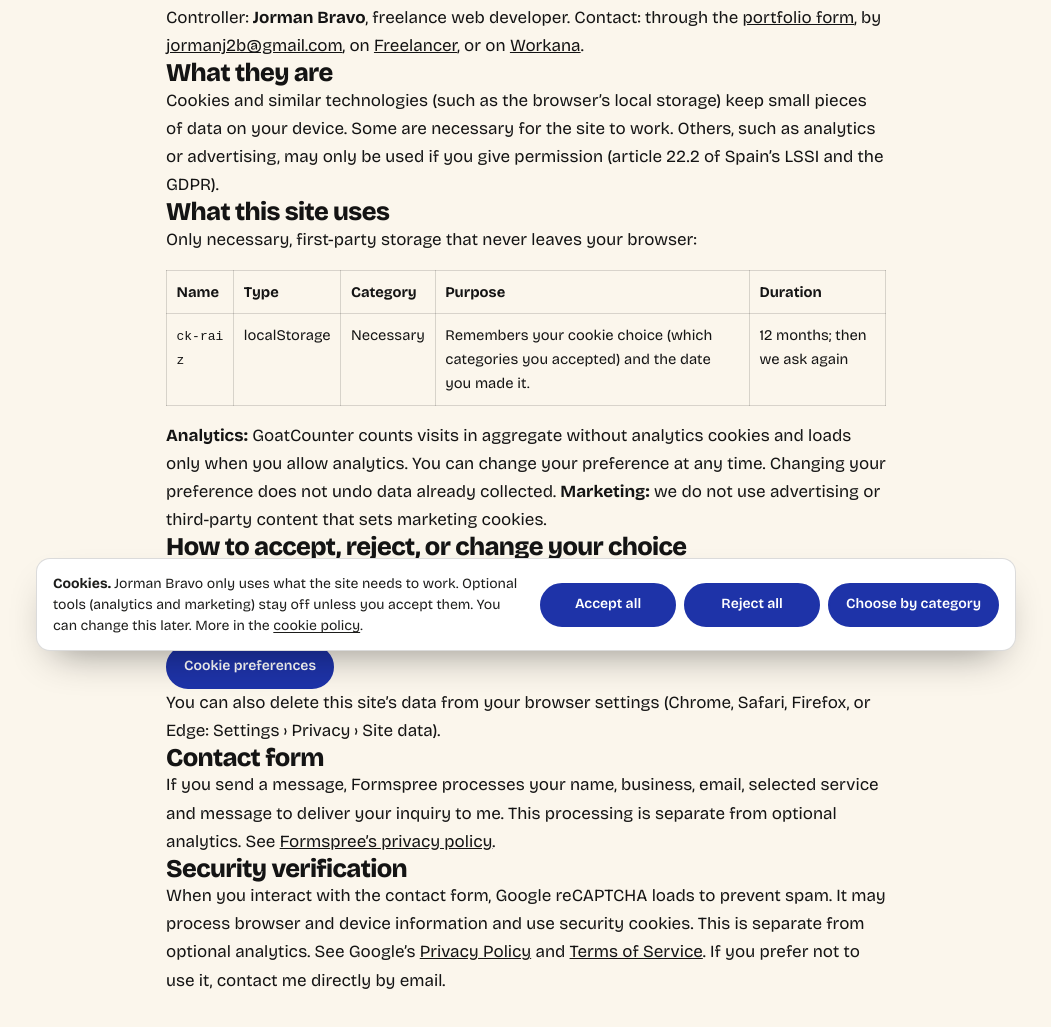
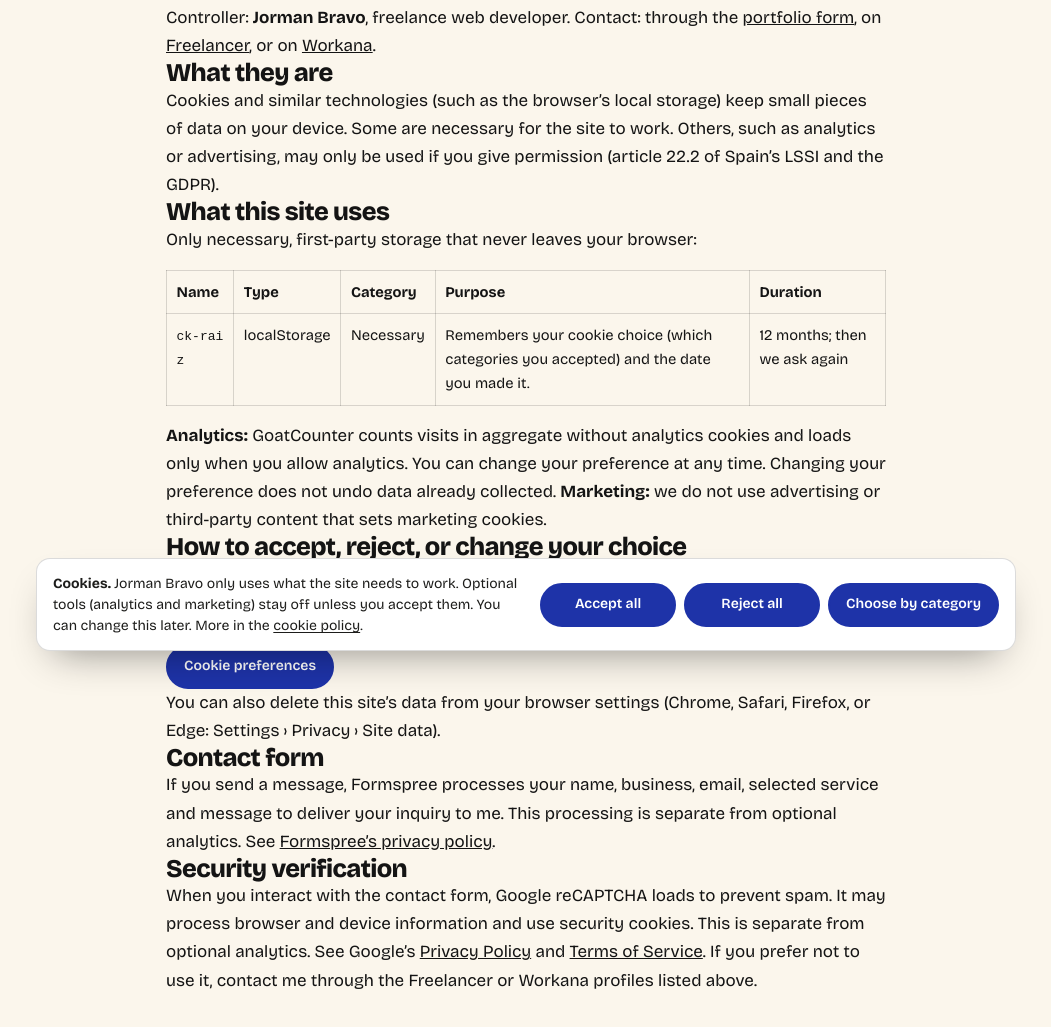
Before and after one commit to jormanj2b/jormanj2b.github.io, a plain HTML site: page en/cookies.html in a window 1280 px wide. Shown: the part 137-1164 px from the top of the page, without its empty margins (114-1165 px from the left). Drawn offline with Linux system fonts and the light colour scheme.

Commit message:
Remove public email and align alternate contact options (en/cookies.html)

```diff
--- a/en/cookies.html
+++ b/en/cookies.html
@@ -28,7 +28,7 @@
 </nav></div>
 <h1>Cookie policy</h1>
 <p class="ck-small">Last updated: November 2026</p>
-<p>Controller: <strong>Jorman Bravo</strong>, freelance web developer. Contact: through the <a href="./#contacto">portfolio form</a>, by <a href="mailto:jormanj2b@gmail.com">jormanj2b@gmail.com</a>, on <a href="https://www.freelancer.es/u/Jormanbm" rel="noopener" target="_blank">Freelancer</a>, or on <a href="https://www.workana.com/freelancer/8dcdf0132579d745c3b581b075f9bce9" rel="noopener" target="_blank">Workana</a>.</p>
+<p>Controller: <strong>Jorman Bravo</strong>, freelance web developer. Contact: through the <a href="./#contacto">portfolio form</a>, on <a href="https://www.freelancer.es/u/Jormanbm" rel="noopener" target="_blank">Freelancer</a>, or on <a href="https://www.workana.com/freelancer/8dcdf0132579d745c3b581b075f9bce9" rel="noopener" target="_blank">Workana</a>.</p>
 <h2>What they are</h2>
 <p>Cookies and similar technologies (such as the browser’s local storage) keep small pieces of data on your device. Some are necessary for the site to work. Others, such as analytics or advertising, may only be used if you give permission (article 22.2 of Spain’s LSSI and the GDPR).</p>
 <h2>What this site uses</h2>
@@ -41,7 +41,7 @@
 <p><button type="button" class="ck-btn" data-cookie-prefs>Cookie preferences</button></p>
 <p>You can also delete this site’s data from your browser settings (Chrome, Safari, Firefox, or Edge: Settings › Privacy › Site data).</p>
 <h2>Contact form</h2><p>If you send a message, Formspree processes your name, business, email, selected service and message to deliver your inquiry to me. This processing is separate from optional analytics. See <a href="https://formspree.io/legal/privacy-policy/" rel="noopener">Formspree’s privacy policy</a>.</p>
-<h2>Security verification</h2><p>When you interact with the contact form, Google reCAPTCHA loads to prevent spam. It may process browser and device information and use security cookies. This is separate from optional analytics. See Google’s <a href="https://policies.google.com/privacy">Privacy Policy</a> and <a href="https://policies.google.com/terms">Terms of Service</a>. If you prefer not to use it, contact me directly by email.</p>
+<h2>Security verification</h2><p>When you interact with the contact form, Google reCAPTCHA loads to prevent spam. It may process browser and device information and use security cookies. This is separate from optional analytics. See Google’s <a href="https://policies.google.com/privacy">Privacy Policy</a> and <a href="https://policies.google.com/terms">Terms of Service</a>. If you prefer not to use it, contact me through the Freelancer or Workana profiles listed above.</p>
 </main>
 <script type="text/plain" data-cookie-category="analitica" data-goatcounter="https://jormanj2b.goatcounter.com/count" data-src="https://gc.zgo.at/count.js"></script>
 </body>
```
